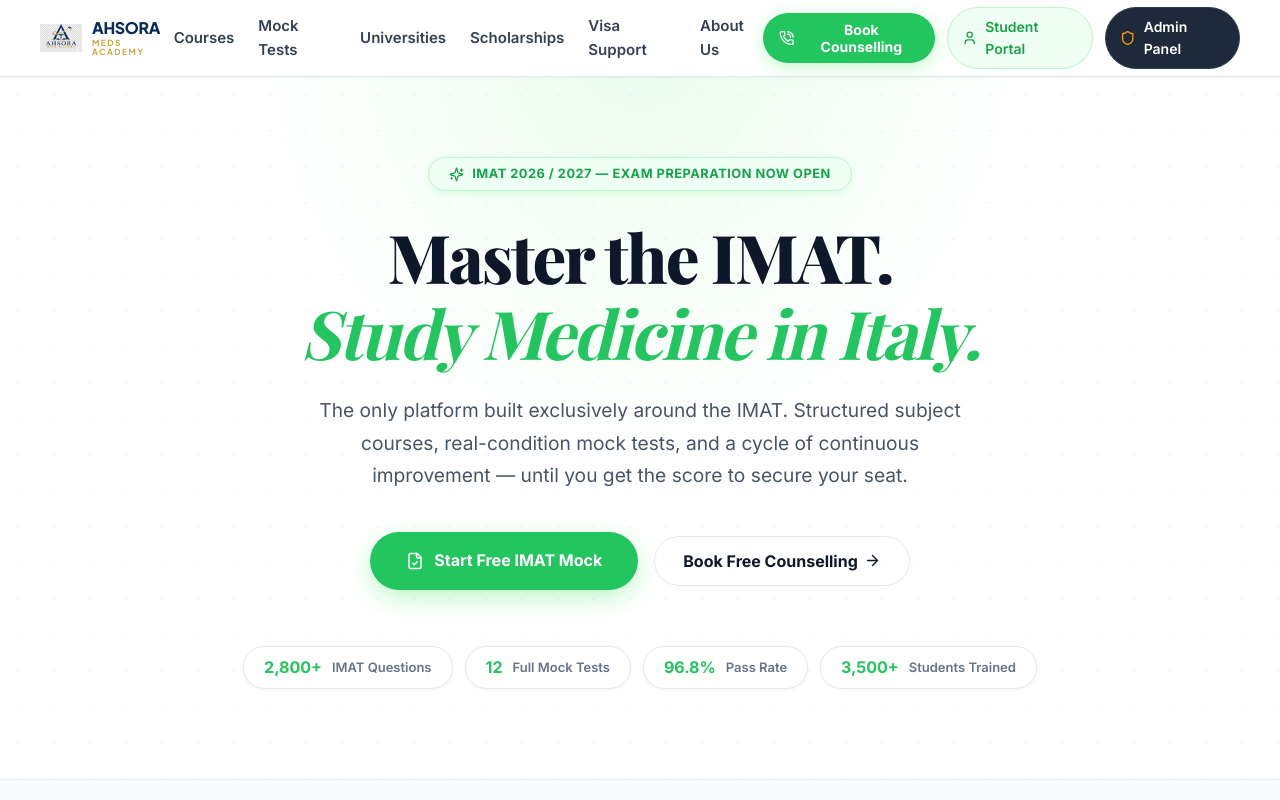
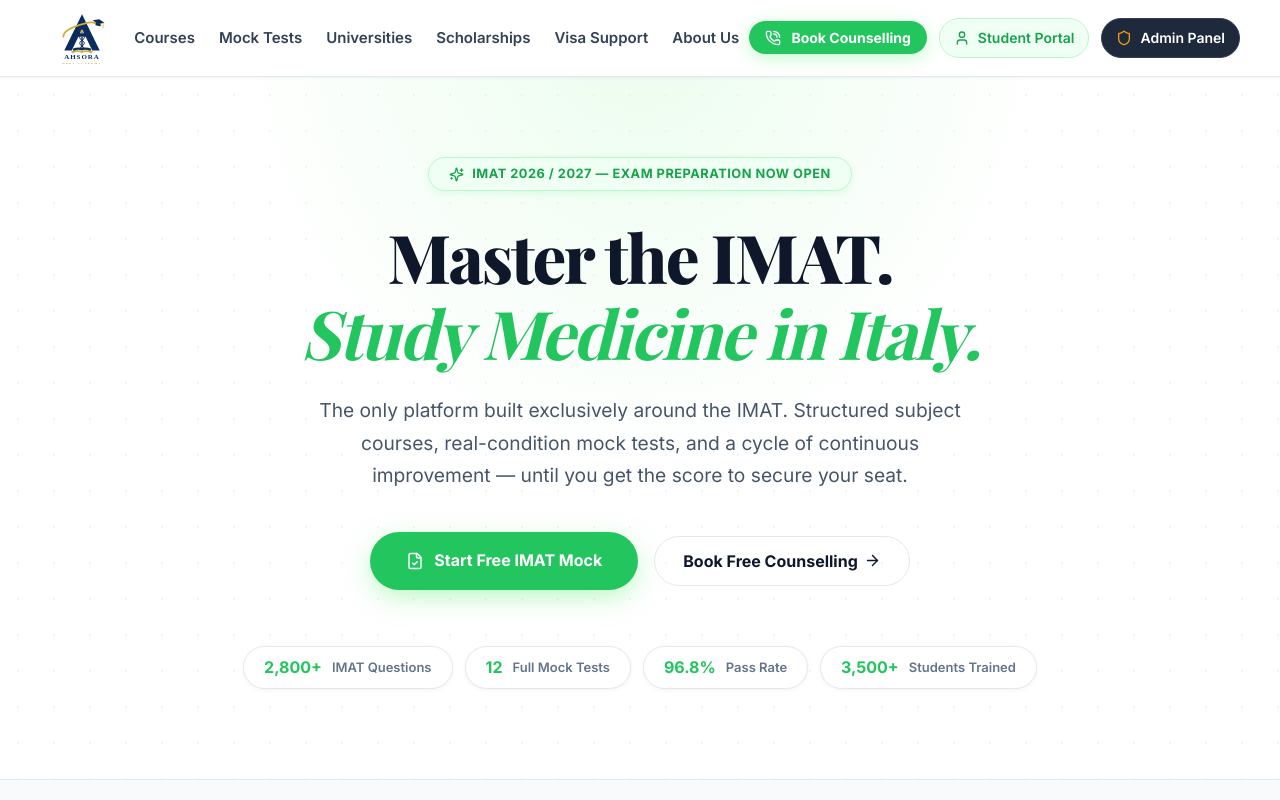
Before and after one commit to ch-muaz-kamboh/Ahsoraa-med-academy, a Next.js app: page / in a window 1280 px wide. Shown: the top 800 px of the page. Built offline with nearby package versions, Linux system fonts and the light colour scheme; a web font is replaced by a local one.

Commit message:
fix: switch Logo component to use true SVG and remove showText prop

```diff
--- a/src/app/admin/layout.tsx
+++ b/src/app/admin/layout.tsx
@@ -65,7 +65,7 @@
               justifyContent: 'center',
               marginBottom: '16px',
             }}>
-              <Logo height={56} showText />
+              <Logo height={72} />
             </div>
             <h2 style={{ fontSize: '1.6rem', fontWeight: 800, color: '#FFFFFF', letterSpacing: '-0.5px' }}>
               Staff & Admin Portal
--- a/src/app/portal/layout.tsx
+++ b/src/app/portal/layout.tsx
@@ -88,7 +88,7 @@
           {/* Logo / Header */}
           <div style={{ textAlign: 'center', marginBottom: '32px' }}>
             <div style={{ display: 'inline-flex', justifyContent: 'center', marginBottom: '16px' }}>
-              <Logo height={56} />
+              <Logo height={72} />
             </div>
             <h2 style={{ fontSize: '1.75rem', fontWeight: 800, color: '#0F172A', letterSpacing: '-0.5px' }}>
               {isRegister ? 'Create Your Account' : 'Student Portal Sign In'}
--- a/src/components/brand/Logo.tsx
+++ b/src/components/brand/Logo.tsx
@@ -4,32 +4,34 @@
 interface LogoProps {
   height?: number;
   className?: string;
-  showText?: boolean;
+  showText?: boolean; // Kept for compatibility but SVG handles text beautifully
 }
 
 export default function Logo({
   height = 44,
   className = '',
-  showText = false,
 }: LogoProps) {
+  // SVG has an aspect ratio of 360/240 = 1.5
+  const width = height * 1.5;
+
   return (
     <div
       className={className}
       style={{
         display: 'inline-flex',
         alignItems: 'center',
-        gap: '10px',
+        justifyContent: 'center',
         textDecoration: 'none',
       }}
     >
       <Image
-        src="/logo.png"
+        src="/logo.svg"
         alt="Ahsora Med Academy Logo"
-        width={height}
+        width={width}
         height={height}
         style={{
           height: `${height}px`,
-          width: `${height}px`,
+          width: `${width}px`,
           objectFit: 'contain',
           objectPosition: 'center',
           display: 'block',
@@ -37,33 +39,6 @@
         }}
         priority
       />
-      {showText && (
-        <div style={{ display: 'flex', flexDirection: 'column', lineHeight: 1.15 }}>
-          <span
-            style={{
-              fontFamily: "'Plus Jakarta Sans', sans-serif",
-              fontWeight: 800,
-              fontSize: `${height * 0.38}px`,
-              color: '#0B2B5C',
-              letterSpacing: '-0.3px',
-            }}
-          >
-            AHSORA
-          </span>
-          <span
-            style={{
-              fontFamily: "'Plus Jakarta Sans', sans-serif",
-              fontWeight: 600,
-              fontSize: `${height * 0.2}px`,
-              color: '#C59B27',
-              letterSpacing: '1.5px',
-              textTransform: 'uppercase',
-            }}
-          >
-            Meds Academy
-          </span>
-        </div>
-      )}
     </div>
   );
 }
--- a/src/components/layout/AdminSidebar.tsx
+++ b/src/components/layout/AdminSidebar.tsx
@@ -58,7 +58,7 @@
           gap: '10px',
         }}
       >
-        <Logo height={36} showText />
+        <Logo height={48} />
       </div>
 
       {/* Role Badge */}
--- a/src/components/layout/Footer.tsx
+++ b/src/components/layout/Footer.tsx
@@ -37,7 +37,7 @@
           {/* Brand Col */}
           <div>
             <Link href="/" style={{ display: 'inline-flex', alignItems: 'center', marginBottom: '16px', textDecoration: 'none' }}>
-              <Logo height={44} />
+              <Logo height={64} />
             </Link>
             <p style={{ color: '#64748B', fontSize: '0.875rem', lineHeight: 1.6, marginBottom: '16px' }}>
               Complete exam preparation, admissions consultancy, and university placement support across Italy, the UK, Germany, Hungary, and the USA.
--- a/src/components/layout/Navbar.tsx
+++ b/src/components/layout/Navbar.tsx
@@ -68,7 +68,7 @@
               textDecoration: 'none',
             }}
           >
-            <Logo height={42} showText />
+            <Logo height={56} />
           </Link>
 
           {/* Desktop Nav Links */}
--- a/src/components/layout/PortalSidebar.tsx
+++ b/src/components/layout/PortalSidebar.tsx
@@ -58,7 +58,7 @@
           textDecoration: 'none',
         }}
       >
-        <Logo height={38} showText />
+        <Logo height={48} />
       </Link>
 
       {/* User Badge */}
```
